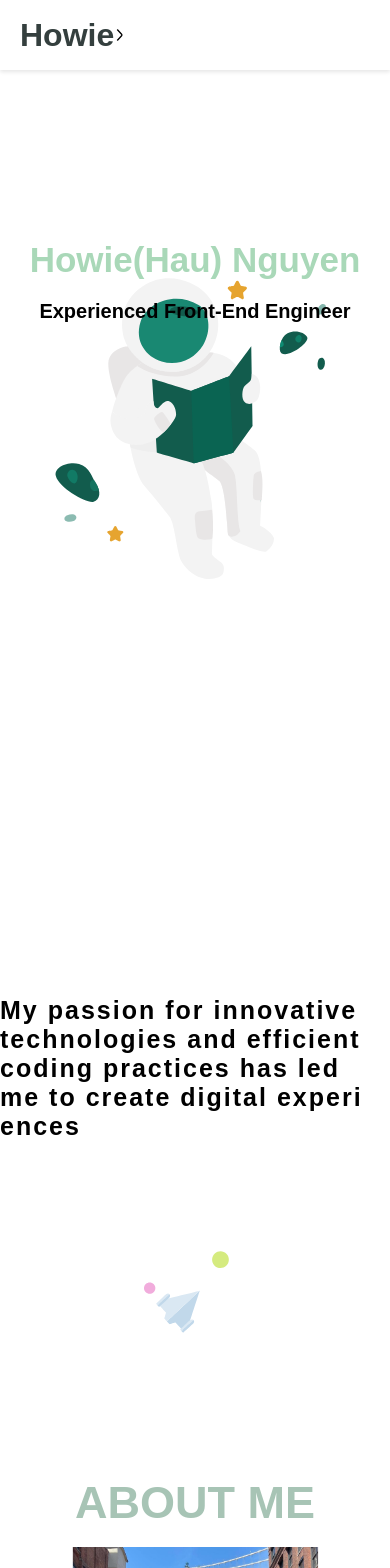
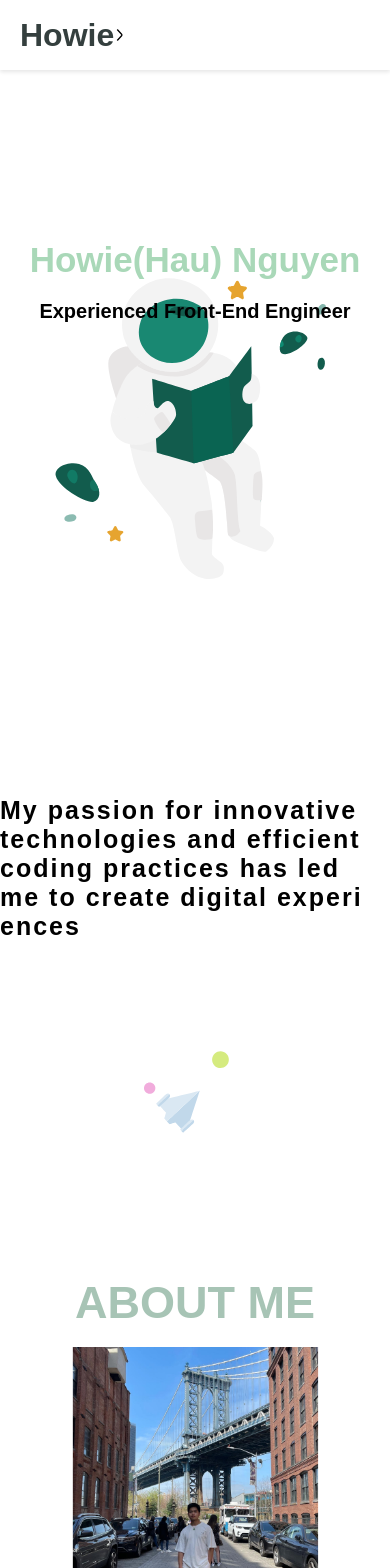
Before and after one commit to Howie315/portfolio-howie2, a React (Create React App) app: page / in a window 390 px wide. Shown: the top 1568 px of the page. Built offline with nearby package versions, Linux system fonts and the light colour scheme; a web font is replaced by a local one.

Commit message:
added the adjustments to the top

```diff
--- a/src/features/SecondPanel/presentation/SecondPanel.scss
+++ b/src/features/SecondPanel/presentation/SecondPanel.scss
@@ -42,5 +42,6 @@
       height: auto;
       margin-bottom: 50px;
     }
+    margin-top: 300px;
   }
 }
```
